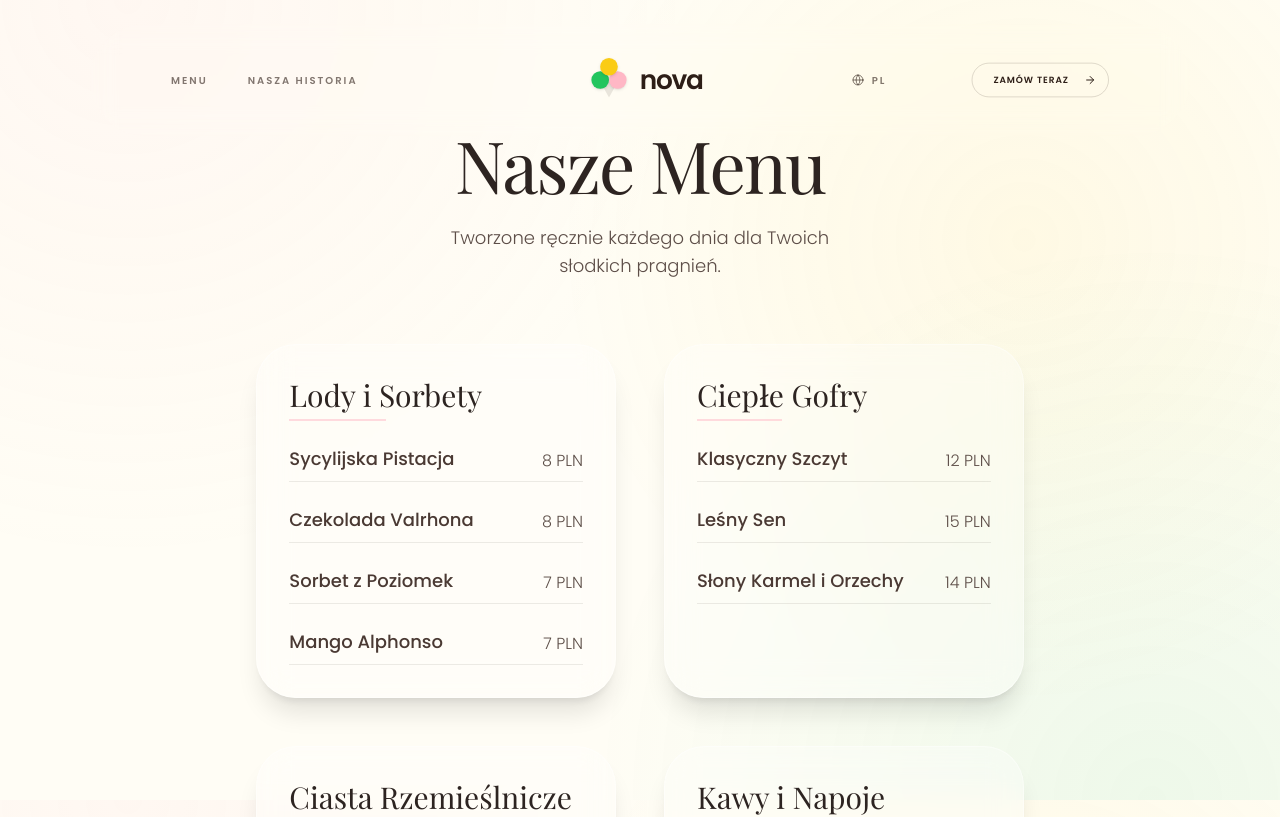
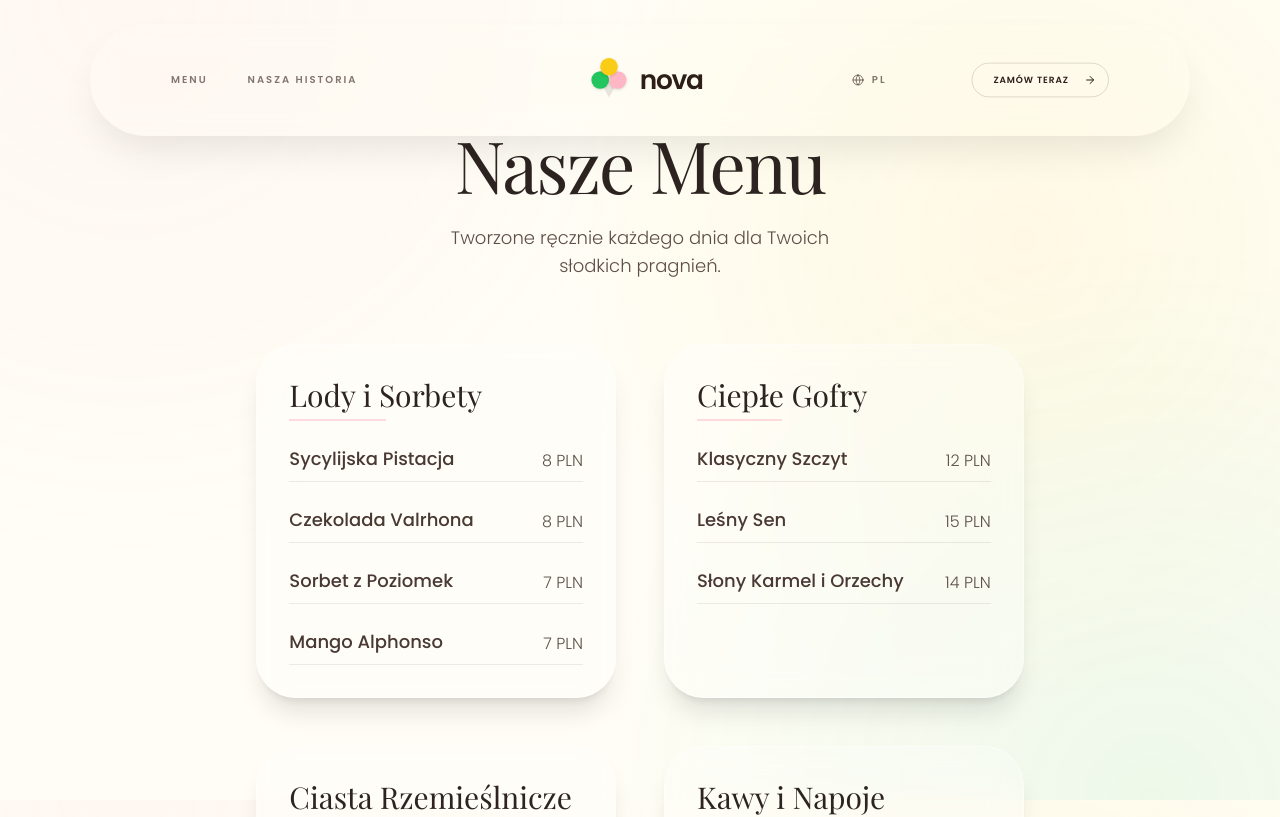
Before and after one commit to bartlomiejbialoskorski2004-crypto/nova-lodziarnia, a React (Vite) app: page /menu in a window 1280 px wide. Shown: the top 817 px of the page. Built offline with nearby package versions, Linux system fonts and the light colour scheme; a web font is replaced by a local one.

Commit message:
perf: soften navbar return animation for more luxurious feel

```diff
--- a/src/components/Navbar.tsx
+++ b/src/components/Navbar.tsx
@@ -14,7 +14,7 @@ export default function Navbar() {
   const location = useLocation();
 
   const { scrollY } = useScroll();
-  const smoothScrollY = useSpring(scrollY, { stiffness: 100, damping: 25, restDelta: 0.001 });
+  const smoothScrollY = useSpring(scrollY, { stiffness: 70, damping: 24, restDelta: 0.001 });
 
   useEffect(() => {
     const checkMobile = () => setIsMobile(window.innerWidth < 768);
@@ -30,9 +30,9 @@ export default function Navbar() {
   const navPaddingY = useTransform(smoothScrollY, [0, 100], [isMobile ? 20 : 32, isMobile ? 10 : 12]);
   const navPaddingX = useTransform(smoothScrollY, [0, 100], [isMobile ? 40 : 80, isMobile ? 16 : 32]);
 
-  // Background and border start completely transparent
-  const navBg = useTransform(smoothScrollY, [0, 80], ["rgba(255, 255, 255, 0)", "rgba(255, 255, 255, 0.9)"]);
-  const navBorder = useTransform(smoothScrollY, [0, 80], ["rgba(255, 255, 255, 0)", "rgba(255, 255, 255, 0.5)"]);
+  // Background and border start completely transparent - more gradual transition
+  const navBg = useTransform(smoothScrollY, [0, 120], ["rgba(255, 255, 255, 0)", "rgba(255, 255, 255, 0.9)"]);
+  const navBorder = useTransform(smoothScrollY, [0, 120], ["rgba(255, 255, 255, 0)", "rgba(255, 255, 255, 0.5)"]);
 
   // Logo movement: starts centered on mobile, then glides left
   // Scale starts larger, then shrinks into the pill
```
